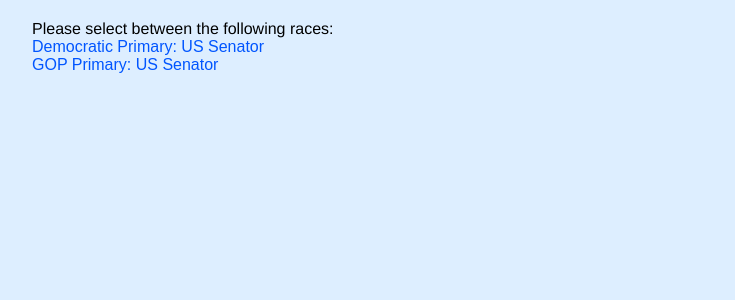
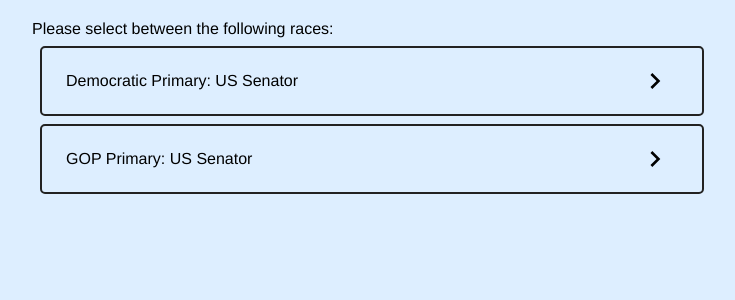
Before and after one commit to kschow/down-ballot-voting-guide, a Next.js app: page /single-select in a window 1280 px wide. Both pictures are taken after a click on the button "here". Shown: the top 300 px of the page, without its empty margins (268-1003 px from the left). Built offline with nearby package versions, Linux system fonts and the light colour scheme.

Commit message:
Make the race selection page look better

```diff
--- a/components/Shared/Global.module.scss
+++ b/components/Shared/Global.module.scss
@@ -7,4 +7,17 @@
   .title {
     margin-bottom: .5em;
   }
+
+  &.race {
+    cursor: pointer;
+
+    background-image: url("../Icons/keyboard_arrow_right-24px.svg");
+    background-repeat: no-repeat;
+    background-position: 95% center;
+    background-size: 2em;
+
+    &:hover {
+      background-color: #bfb;
+    }
+  }
 }
--- a/components/Shared/Layout.tsx
+++ b/components/Shared/Layout.tsx
@@ -1,6 +1,5 @@
 import Head from 'next/head';
 import React, { FunctionComponent } from 'react';
-import './Layout.module.scss';
 
 type BaseLayoutProps = {
     title: string;
--- a/components/Shared/RaceSelection.tsx
+++ b/components/Shared/RaceSelection.tsx
@@ -2,21 +2,20 @@ import React, { FunctionComponent } from 'react';
 import LWV_DEM_SEN from '../../data/dem/lwv-dem-sen';
 import LWV_GOP_SEN from '../../data/gop/lwv-gop-sen';
 import { Race } from '../../data/Data';
+import global from './Global.module.scss';
 
-type RaceButtonProps = {
-    linkText: string;
+type RaceCardProps = {
+    raceDisplay: string;
     race: Race;
     selectRace(race: Race): void;
 }
 
-const RaceButton: FunctionComponent<RaceButtonProps> = ({ linkText, race, selectRace }) => (
-    <div>
-        <button
-            className="link-button"
-            onClick={(): void => selectRace(race)}
-        >
-            {linkText}
-        </button>
+const RaceCard: FunctionComponent<RaceCardProps> = ({ raceDisplay, race, selectRace }) => (
+    <div
+        className={`${global.card} ${global.race}`}
+        onClick={(): void => selectRace(race)}
+    >
+        {raceDisplay}
     </div>
 );
 
@@ -40,23 +39,23 @@ const RaceSelection: FunctionComponent<RaceSelectionProps> = ({ selectRace, race
                 races ?
                     races.map((race) => {
                         return (
-                            <RaceButton
+                            <RaceCard
                                 key={race.raceId}
                                 race={race}
-                                linkText={race.raceName}
+                                raceDisplay={race.raceName}
                                 selectRace={selectRace}
                             />
                         );
                     }) :
                     <>
-                        <RaceButton
+                        <RaceCard
                             race={democratUSsenatorRace}
-                            linkText="Democratic Primary: US Senator"
+                            raceDisplay="Democratic Primary: US Senator"
                             selectRace={selectRace}
                         />
-                        <RaceButton
+                        <RaceCard
                             race={gopUSsenatorRace}
-                            linkText="GOP Primary: US Senator"
+                            raceDisplay="GOP Primary: US Senator"
                             selectRace={selectRace}
                         />
                     </>
```
Also changed, not shown: components/Icons/keyboard_arrow_right-24px.svg (added), 1 other file (tests, documents, lock files or other folders).
